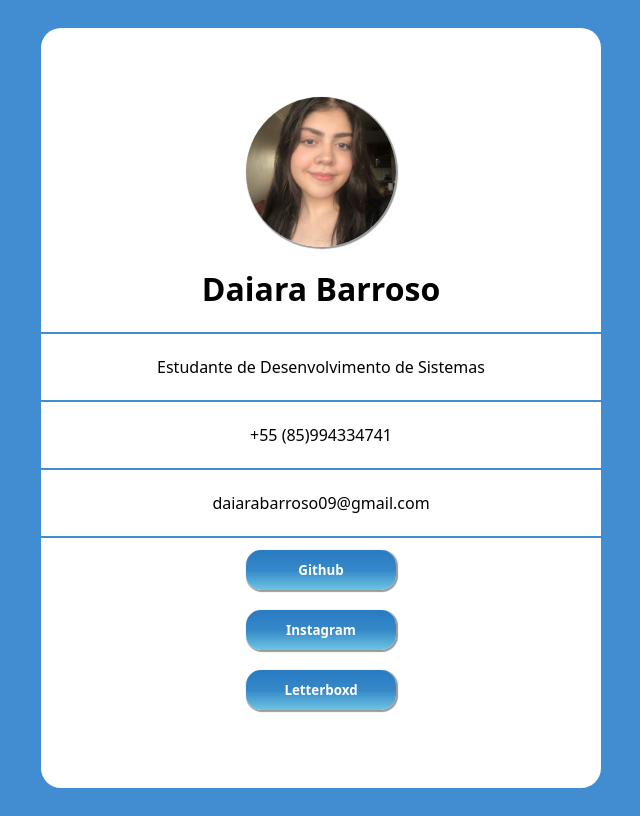
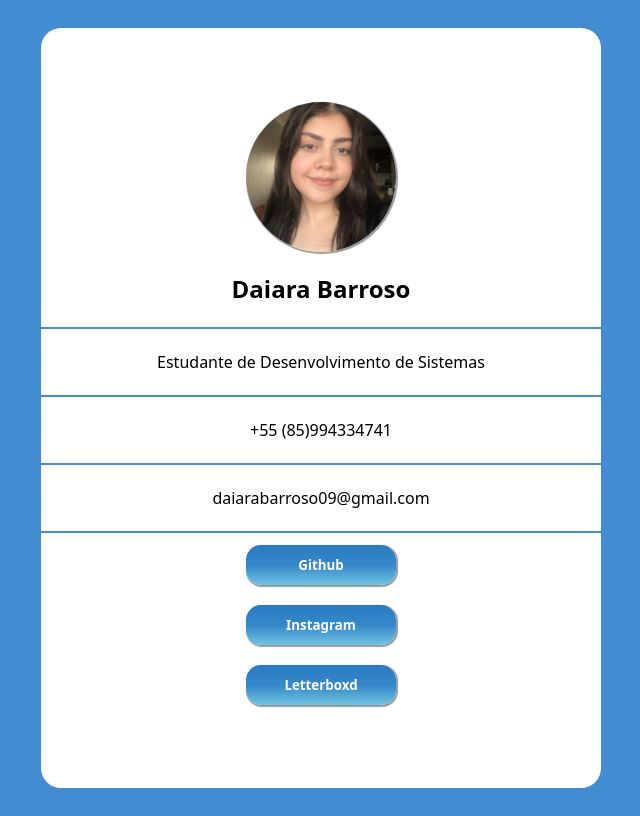
Before and after one commit to daiaraaa/-projeto3-criando-um-componente-profile, a React (Vite) app: page / in a window 1280 px wide. Shown: the whole page, without its empty margins (319-959 px from the left). Built offline with nearby package versions, Linux system fonts and the light colour scheme.

Commit message:
Update index.jsx

```diff
--- a/src/components/Profile/index.jsx
+++ b/src/components/Profile/index.jsx
@@ -4,7 +4,7 @@ export default function Profile(props){
     return(
         <div className={styles.bloco}>
             <img src={props.img} />
-            <h1 className={styles.name}>{props.name}</h1>
+            <h2 className={styles.name}>{props.name}</h2>
             <hr />
             <p className={styles.bio} >{props.bio}</p>
             <hr />
```
